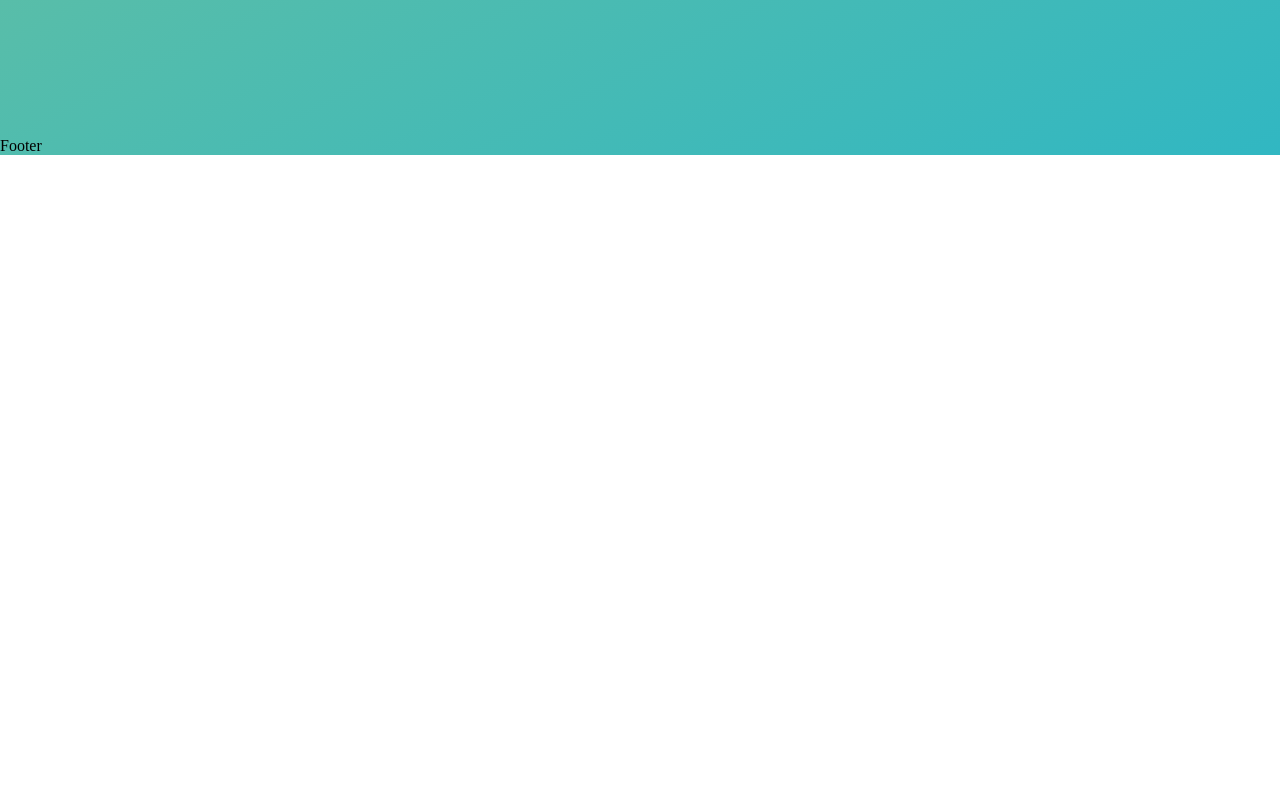
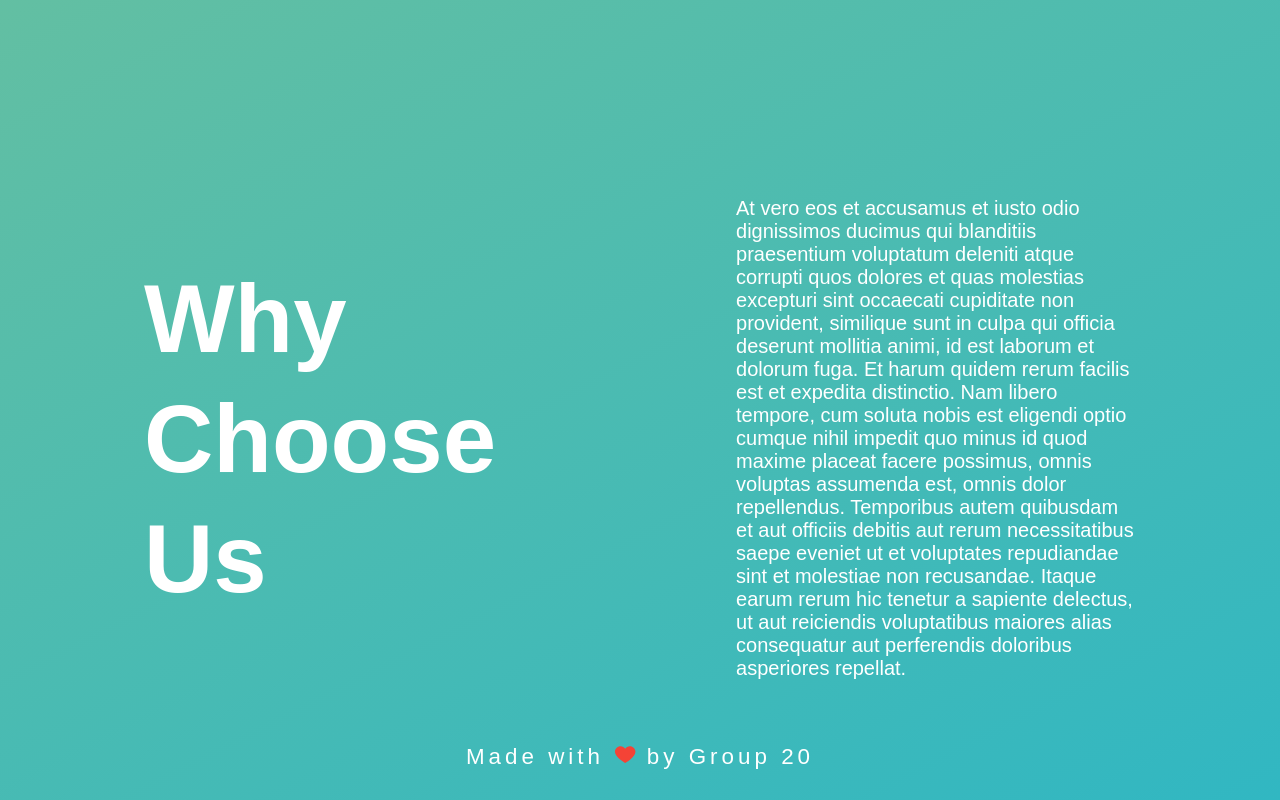
Before and after one commit to vishaaal/bengaliocr, a React (Create React App) app: page / in a window 1280 px wide. Shown: the part 709-1509 px from the top of the page. Before the commit the page ends 864 px from the top, so only its background shows below. Built offline with nearby package versions, Linux system fonts and the light colour scheme.

Commit message:
Full Layout Complete

```diff
--- a/src/App.css
+++ b/src/App.css
@@ -3,7 +3,7 @@
   padding: 0;
   margin: 0;
   scroll-behavior: smooth;
-  overflow-y: hidden;
+  /* overflow-y: hidden; */
 }
 
 .gradient__bg {
--- a/src/App.js
+++ b/src/App.js
@@ -4,6 +4,7 @@ import "./App.css";
 import { Footer} from "./containers";
 import "./App.css";
 import Body from "./components/Body";
+import SubBody from "./components/SubBody";
 
 const App = () => {
   return (
@@ -11,6 +12,7 @@ const App = () => {
       <div className="gradient__bg">
         <Navbar />
         <Body />
+        <SubBody />
         <Footer />
       </div>
     </div>
--- a/src/components/Body.css
+++ b/src/components/Body.css
@@ -10,7 +10,7 @@
 }
 
 .body--container--mainHeading {
-  font-size: 4.7rem;
+  font-size: 6.2rem;
   flex-direction: column;
   display: flex;
   letter-spacing: 2.5px;
--- /dev/null
+++ b/src/components/SubBody.css
@@ -0,0 +1,28 @@
+.subBody--container {
+    padding: 2rem 9rem;
+    color: white;
+    font-family: 'Fira Sans', sans-serif;
+
+}
+
+.subBody--grid--container {
+  display: grid;
+  grid-template-columns: auto auto;
+  grid-column-gap: 15em;
+  justify-content: center;
+  align-items: center;
+}
+.grid--container--left
+{
+    font-size: 3rem;
+    /* letter-spacing: 2.5px; */
+}
+.grid--container--left>h1 {
+    margin: 10px 0px;
+}
+.grid--container--right
+{
+
+    font-size: 20px;
+    /* letter-spacing: 2.5px; */
+}
--- /dev/null
+++ b/src/components/SubBody.js
@@ -0,0 +1,33 @@
+import "./SubBody.css";
+const SubBody = () => {
+  return (
+    <div className="subBody--container">
+      <div className="subBody--grid--container">
+        <div className="grid--container--left">
+          <h1>Why</h1>
+          <h1>Choose</h1>
+          <h1>Us</h1>
+        </div>
+        <div className="grid--container--right">
+          <p>
+            At vero eos et accusamus et iusto odio dignissimos ducimus qui
+            blanditiis praesentium voluptatum deleniti atque corrupti quos
+            dolores et quas molestias excepturi sint occaecati cupiditate non
+            provident, similique sunt in culpa qui officia deserunt mollitia
+            animi, id est laborum et dolorum fuga. Et harum quidem rerum facilis
+            est et expedita distinctio. Nam libero tempore, cum soluta nobis est
+            eligendi optio cumque nihil impedit quo minus id quod maxime placeat
+            facere possimus, omnis voluptas assumenda est, omnis dolor
+            repellendus. Temporibus autem quibusdam et aut officiis debitis aut
+            rerum necessitatibus saepe eveniet ut et voluptates repudiandae sint
+            et molestiae non recusandae. Itaque earum rerum hic tenetur a
+            sapiente delectus, ut aut reiciendis voluptatibus maiores alias
+            consequatur aut perferendis doloribus asperiores repellat.
+          </p>
+        </div>
+      </div>
+    </div>
+  );
+};
+
+export default SubBody;
--- a/src/containers/footer/Footer.jsx
+++ b/src/containers/footer/Footer.jsx
@@ -1,9 +1,11 @@
 import React from 'react'
 import './footer.css'
-
+import { FcLike } from "react-icons/fc";
 export const Footer = () => {
   return (
-    <div>Footer</div>
+    <div className='footer--container'>
+      <p>Made with <FcLike /> by Group 20</p>
+    </div>
   )
 }
 
--- a/src/containers/footer/footer.css
+++ b/src/containers/footer/footer.css
@@ -0,0 +1,10 @@
+.footer--container {
+  display: flex;
+  justify-content: center;
+  align-items: center;
+  font-size: 1.4rem;
+  letter-spacing: 4px;
+  font-family: "Fira Sans", sans-serif;
+  color: white;
+  padding: 30px;
+}
```
